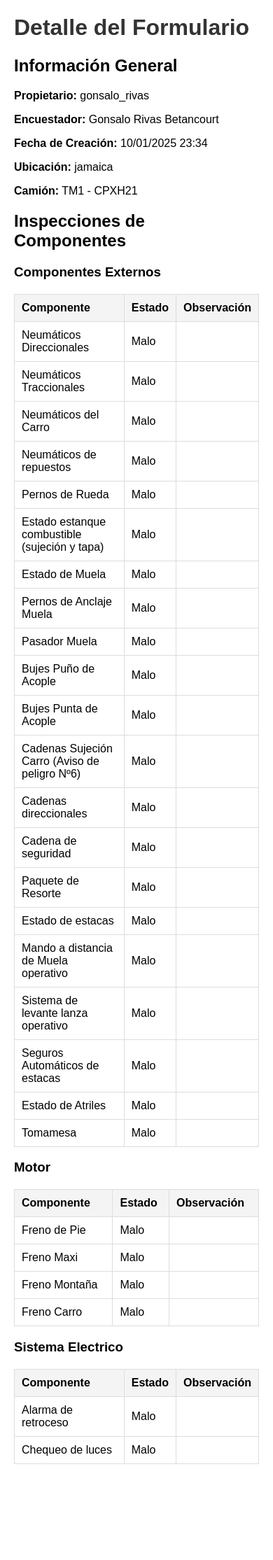
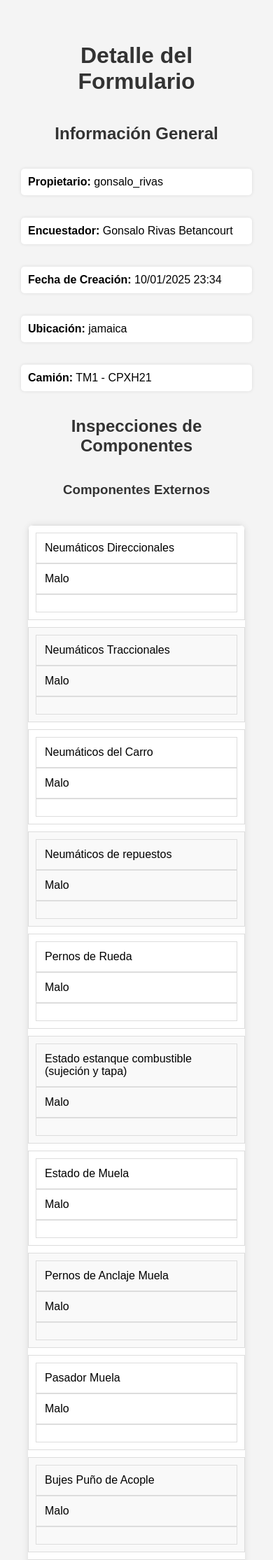
Before and after one commit to lautaro-araya/v1, a Django app: page /ver_formulario/9/ in a window 390 px wide. Shown: the top 2229 px of the page at 70% size. Before the commit the page ends 2092 px from the top, so only its background shows below. Run offline with Django 4.2, Linux system fonts and the light colour scheme; a user stored in the database is signed in; data comes from the database, SQL or seed files in the repository; both versions use the stored data as it was after the commit.

Commit message:
final css parte 1

```diff
--- /dev/null
+++ b/core/static/core/style_verformulario.css
@@ -0,0 +1,88 @@
+/* Estilos generales */
+body {
+    font-family: Arial, sans-serif;
+    background-color: #f4f4f4;
+    margin: 0;
+    padding: 20px;
+    display: flex;
+    flex-direction: column;
+    align-items: center;
+    min-height: 100vh;
+}
+
+h1, h2, h3 {
+    color: #333;
+    text-align: center;
+}
+
+p {
+    font-size: 16px;
+    background: white;
+    padding: 10px;
+    border-radius: 5px;
+    box-shadow: 0 0 5px rgba(0, 0, 0, 0.1);
+    width: 100%;
+    max-width: 800px;
+}
+
+/* Tabla estilizada */
+table {
+    width: 100%;
+    max-width: 800px;
+    border-collapse: collapse;
+    background: white;
+    border-radius: 8px;
+    box-shadow: 0 0 10px rgba(0, 0, 0, 0.1);
+    overflow: hidden;
+    margin-top: 20px;
+}
+
+table th, table td {
+    border: 1px solid #ddd;
+    padding: 12px;
+    text-align: left;
+}
+
+table th {
+    background-color: #007BFF;
+    color: white;
+}
+
+table tr:nth-child(even) {
+    background-color: #f9f9f9;
+}
+
+table tr:hover {
+    background-color: #f1f1f1;
+}
+
+/* Responsividad */
+@media (max-width: 600px) {
+    table, thead, tbody, th, td, tr {
+        display: block;
+    }
+
+    thead {
+        display: none;
+    }
+
+    tr {
+        margin-bottom: 10px;
+        border: 1px solid #ddd;
+        padding: 10px;
+    }
+
+    td {
+        text-align: right;
+        position: relative;
+        padding-left: 50%;
+    }
+
+    td::before {
+        content: attr(data-label);
+        position: absolute;
+        left: 10px;
+        font-weight: bold;
+        text-align: left;
+    }
+}
--- a/core/templates/core/lista_formularios.html
+++ b/core/templates/core/lista_formularios.html
@@ -1,8 +1,10 @@
 <!DOCTYPE html>
 <html lang="es">
+{% load static %}
 <head>
     <meta charset="UTF-8">
     <meta name="viewport" content="width=device-width, initial-scale=1.0">
+    <link rel="stylesheet" type="text/css" href="{% static 'core/style_listaformularios.css' %}">
     <title>Lista de Formularios</title>
     <style>
         body {
--- a/core/templates/core/ver_formulario.html
+++ b/core/templates/core/ver_formulario.html
@@ -1,8 +1,10 @@
 <!DOCTYPE html>
 <html lang="es">
+{% load static %}
 <head>
     <meta charset="UTF-8">
     <meta name="viewport" content="width=device-width, initial-scale=1.0">
+    <link rel="stylesheet" type="text/css" href="{% static 'core/style_verformulario.css' %}">
     <title>Detalle del Formulario</title>
     <style>
         body {
```
Also changed, not shown: core/static/core/style_crearformulario.css (added, +118 -0 lines), core/static/core/style_listaformularios.css (added, +89 -0 lines), core/templates/core/crear_formulario.html (+4 -3 lines), db.sqlite3.
